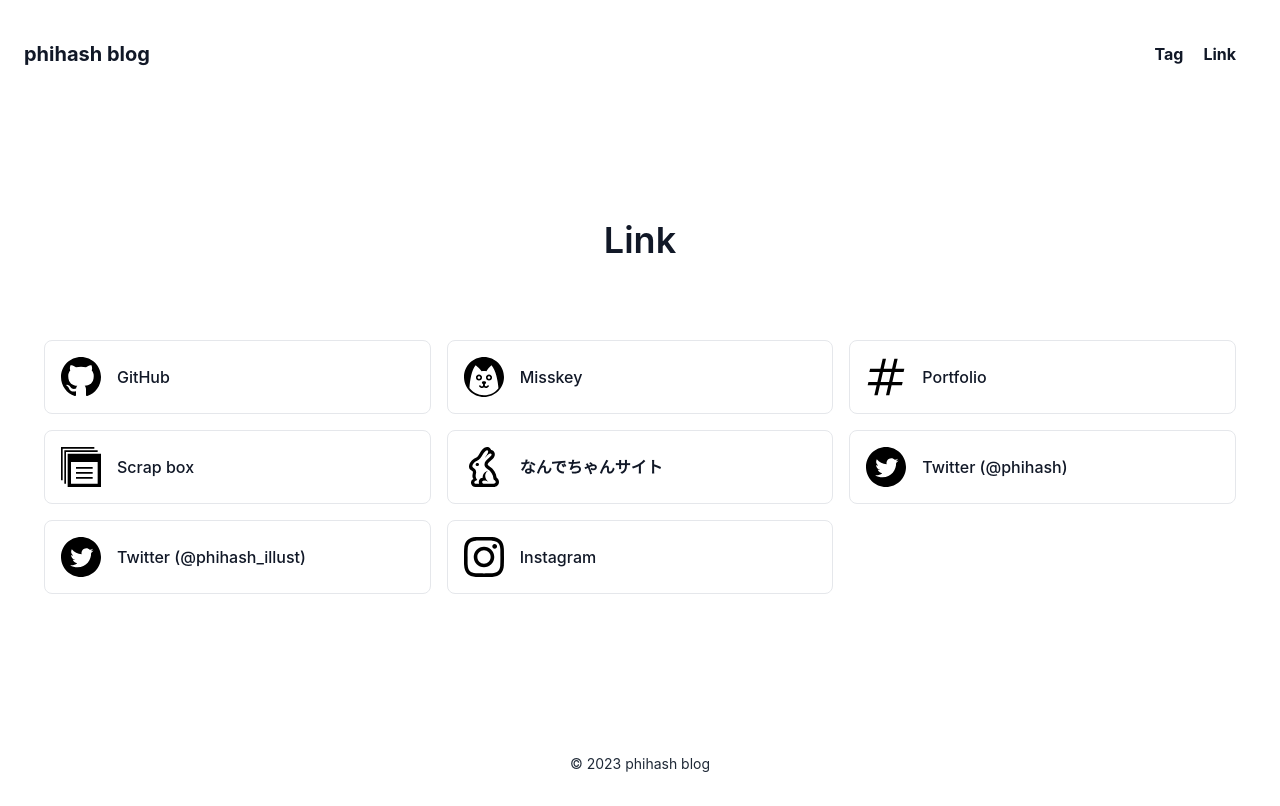
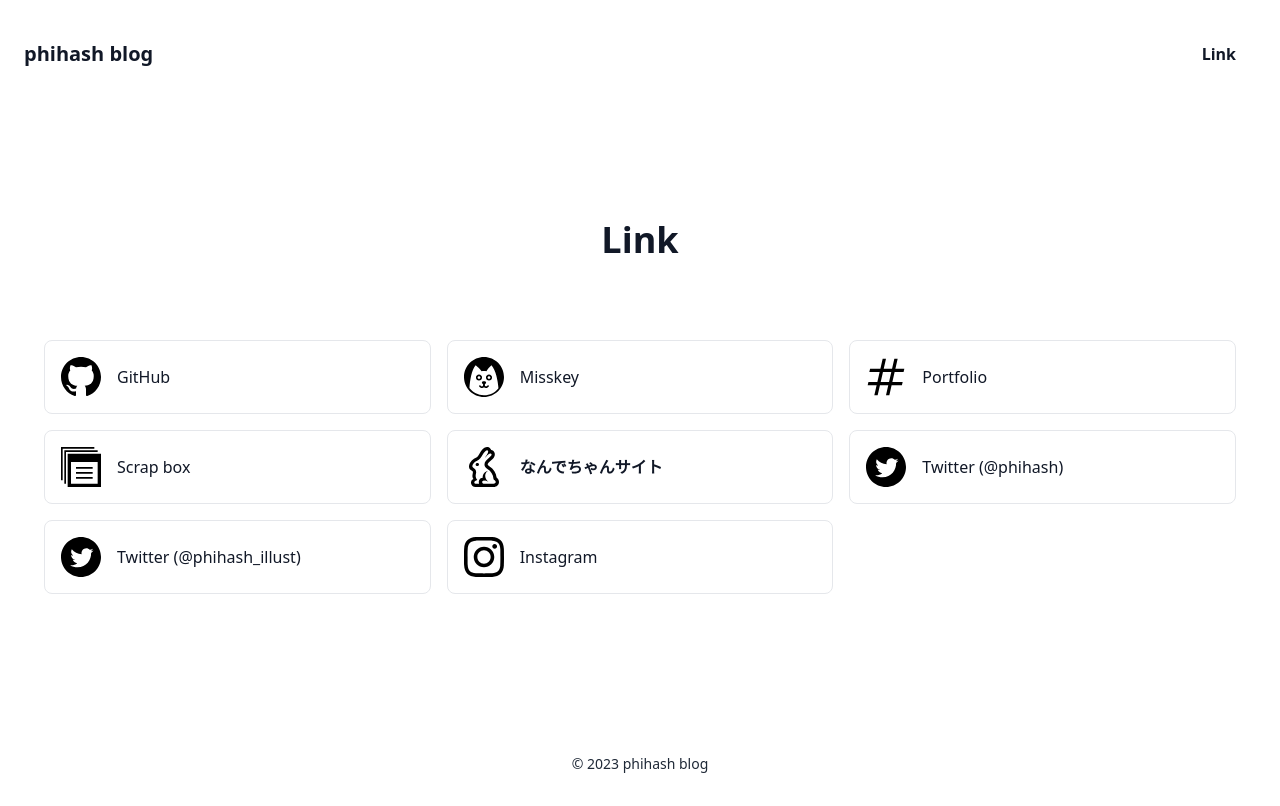
Before and after one commit to phihash/Blog, a Next.js app: page /link in a window 1280 px wide. Built offline with nearby package versions, Linux system fonts and the light colour scheme.

Commit message:
tagリンク削除

```diff
--- a/components/header.js
+++ b/components/header.js
@@ -10,7 +10,7 @@ export default function Header() {
     </a>
     </Link>
     <nav class="ml-auto flex flex-wrap items-center text-base justify-center">
-      <Link legacyBehavior href="/tag"><a class="font-bold text-gray-900  mr-5 hover:text-gray-900">Tag</a></Link>
+      {/* <Link legacyBehavior href="/tag"><a class="font-bold text-gray-900  mr-5 hover:text-gray-900">Tag</a></Link> */}
       <Link legacyBehavior href="/link"><a class="font-bold text-gray-900  mr-5 hover:text-gray-900">Link</a></Link>
     </nav>
   </div>
--- a/pages/blog/[id].js
+++ b/pages/blog/[id].js
@@ -38,7 +38,7 @@ export default function BlogId({blog}){
         <link rel="icon" href="/favicon.ico" />
 </Head>
         <main class="container px-10 py-8 mx-auto">
-          <h1 class="title-font text-xl font-bold mb-6">{blog.title}</h1>
+          <h1 class="title-font text-2xl font-bold mb-6">{blog.title}</h1>
           <p class="font-semibold text-sm">
             <span class="mr-2">公開日 {dayjs.utc(blog.publishedAt).tz('Asia/Tokyo').format('YY/MM/DD hh:mm')}</span>
             修正日 {dayjs.utc(blog.revisedAt).tz('Asia/Tokyo').format('YY/MM/DD hh:mm')}
--- a/pages/tag.js
+++ b/pages/tag.js
@@ -33,7 +33,7 @@ export default function Tag({tags}) {
     {tags.map((tag) => {
       return (
       <div class="p-2 lg:w-1/3 md:w-1/2 w-full">
-        <Link href={`blog/${tag.id}`} legacyBehavior>
+        <Link href={`tag/${tag.id}`} legacyBehavior>
         <div class="h-full flex items-center border-gray-200 border p-4 rounded-lg">
           <div class="flex-grow ml-4">
             <h2 class="text-gray-900 title-font font-bold">{tag.tag}</h2>
--- a/styles/Home.module.css
+++ b/styles/Home.module.css
@@ -1,4 +1,4 @@
-.container {
+/* .container {
   min-height: 100vh;
   padding: 0 0.5rem;
   display: flex;
@@ -88,4 +88,4 @@
     width: 100%;
     flex-direction: column;
   }
-}
+} */
--- a/styles/globals.css
+++ b/styles/globals.css
@@ -1,7 +1,7 @@
 @tailwind base;
 @tailwind components;
 @tailwind utilities;
-html,
+/* html,
 body {
   padding: 0;
   margin: 0;
@@ -38,4 +38,4 @@ ul {
 button {
   padding: 0.5rem 1rem;
   font-weight: bold;
-}
+} */
```
